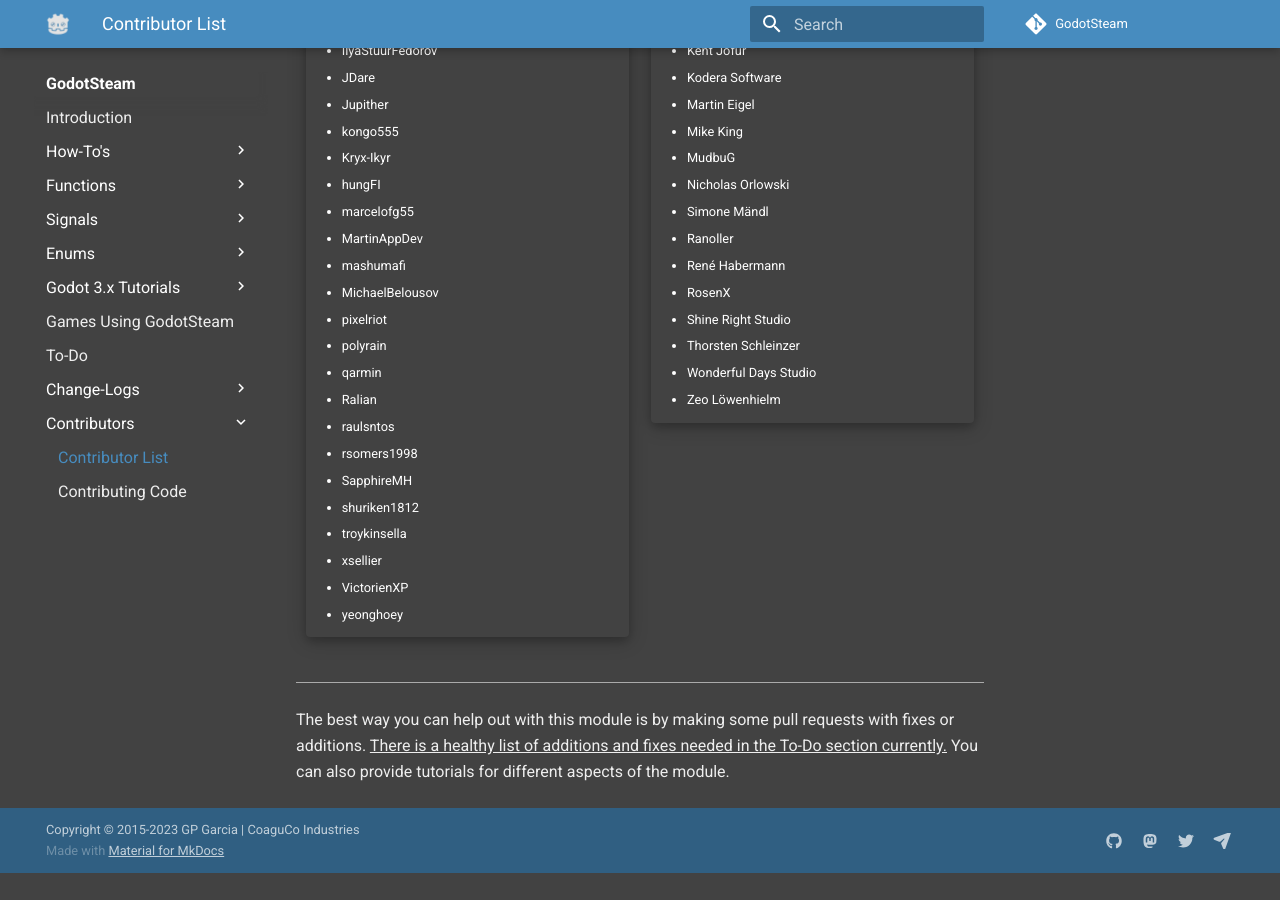
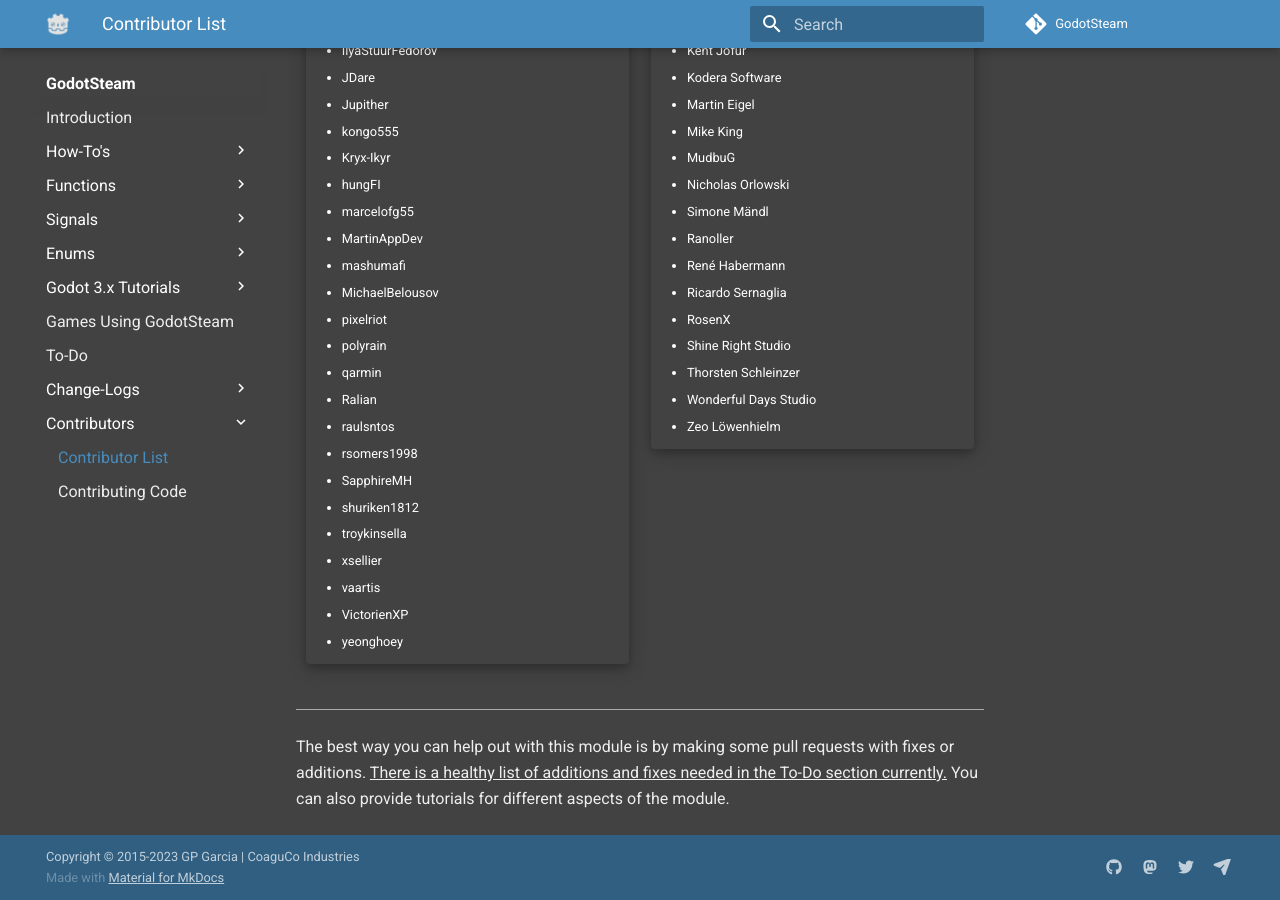
Before and after one commit to GodotSteam/GodotSteam, an MkDocs documentation site: the page built from docs/contributors.md, in a window 1280 px wide and 900 px high, scrolled down 712 px. Built offline with MkDocs 1.6.1 and Material for MkDocs 9.7.7, drawn with Linux system fonts in a browser that asks for light colours; comment, search, counter and statistics services are not loaded; before the commit the page ends 1585 px from its top, so only the background shows below that.

Commit message:
Updated contributors and game list

```diff
--- a/docs/contributors.md
+++ b/docs/contributors.md
@@ -41,6 +41,7 @@
 	- shuriken1812
 	- troykinsella
 	- xsellier
+	- vaartis
 	- VictorienXP
 	- yeonghoey
 
@@ -69,6 +70,7 @@
 	- Simone Mändl
 	- Ranoller
 	- René Habermann
+	- Ricardo Sernaglia
 	- RosenX
 	- Shine Right Studio
 	- Thorsten Schleinzer
```
Also changed, not shown: docs/games.md (+2 -0 lines).
